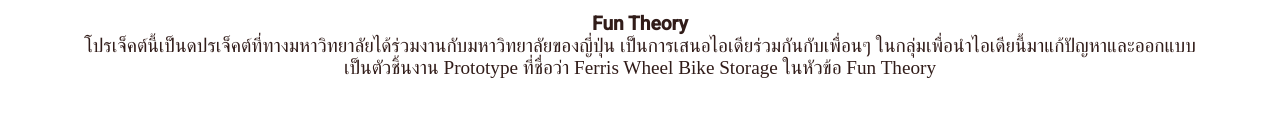
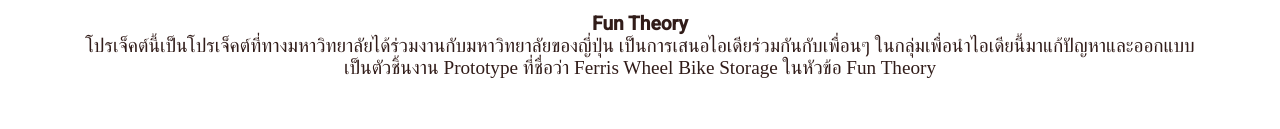
Before and after one commit to Canvas10678/Portfolio, a plain HTML site: page project.html in a window 1280 px wide. Shown: the part 1909-2038 px from the top of the page. Drawn offline with Linux system fonts and the light colour scheme.

Commit message:
Update project.html

```diff
--- a/project.html
+++ b/project.html
@@ -71,7 +71,7 @@
             <img src="pic/bike of weel.jpg" id="bike" >
             <h4> Fun Theory </h4>
             <p>
-                โปรเจ็คต์นี้เป็นดปรเจ็คต์ที่ทางมหาวิทยาลัยได้ร่วมงานกับมหาวิทยาลัยของญี่ปุ่น เป็นการเสนอไอเดียร่วมกันกับเพื่อนๆ ในกลุ่มเพื่อนำไอเดียนี้มาแก้ปัญหาและออกแบบเป็นตัวชิ้นงาน Prototype
+                โปรเจ็คต์นี้เป็นโปรเจ็คต์ที่ทางมหาวิทยาลัยได้ร่วมงานกับมหาวิทยาลัยของญี่ปุ่น เป็นการเสนอไอเดียร่วมกันกับเพื่อนๆ ในกลุ่มเพื่อนำไอเดียนี้มาแก้ปัญหาและออกแบบเป็นตัวชิ้นงาน Prototype
                 ที่ชื่อว่า Ferris Wheel Bike Storage ในหัวข้อ Fun Theory
             </p>
         </div>
```
